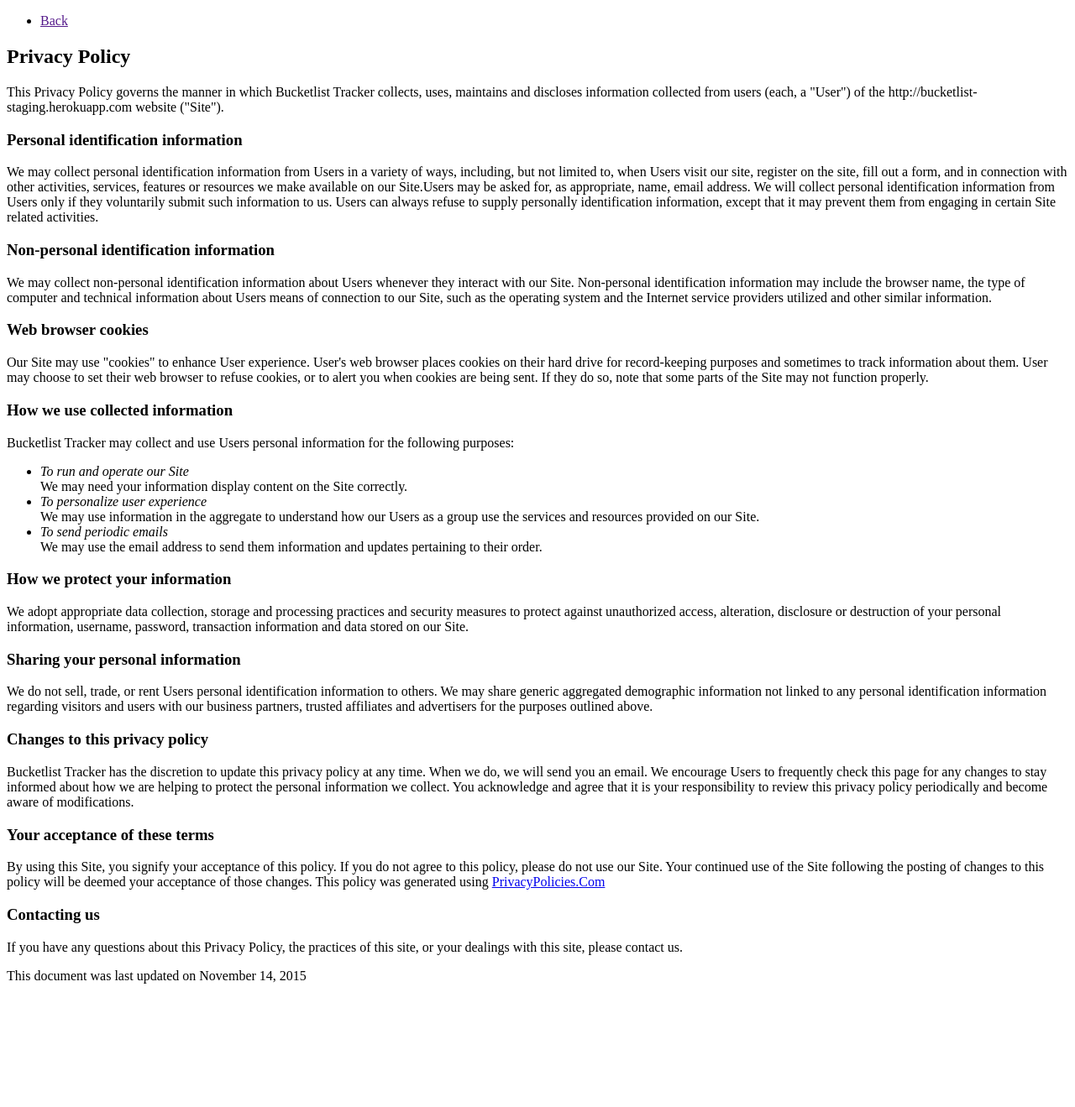
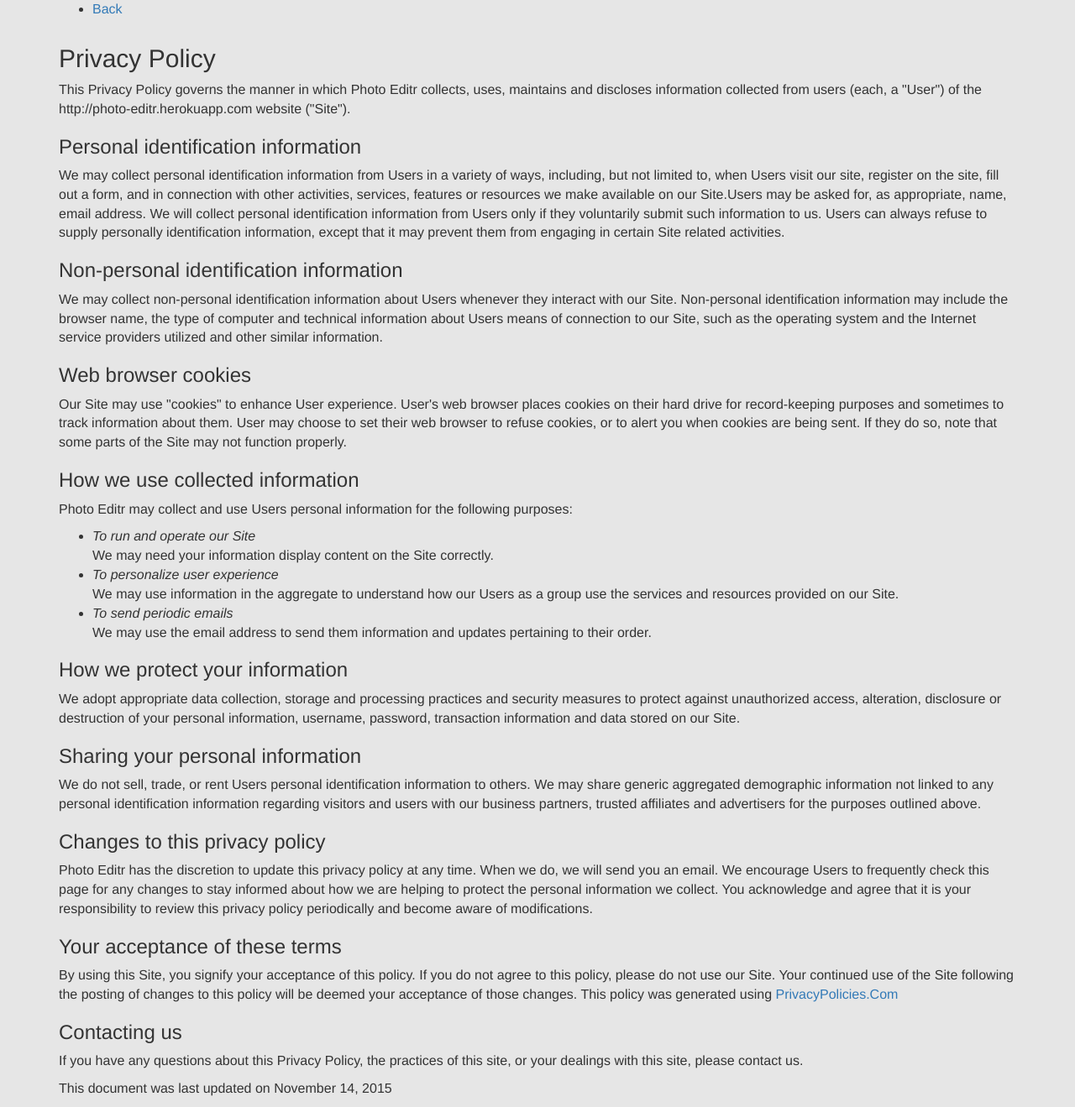
Before and after one commit to andela-osule/photo-editing-application, a Django app: template photo_editor/app/templates/app/privacy.html in a window 1280 px wide. Shown: the whole page at 84% size. Before the commit the page ends 1172 px from the top, so only its background shows below. Run offline with Django 3.2, Linux system fonts and the light colour scheme; the template is opened without the code that fills it, so the values that code supplies are empty; some libraries are stand-ins or nearby versions.

Commit message:
(chore) update privacy

```diff
--- a/photo_editor/app/templates/app/privacy.html
+++ b/photo_editor/app/templates/app/privacy.html
@@ -1,10 +1,7 @@
-<!DOCTYPE html>
-<html lang="en">
-<head>
-    <meta charset="UTF-8">
-    <title>Photo Editr \ Privacy Policy</title>
-</head>
+{% load static %}
+{% include 'app/header.html' with title='Privacy' %}
 <body>
+    <div class="container">
     <nav>
         <ul>
             <li><a href="{{ request.referer }}">Back</a></li>
@@ -14,7 +11,7 @@
         <div class="row">
             <div class="col-sm-12">
                 <h2>Privacy Policy</h2>
-                <p>This Privacy Policy governs the manner in which Bucketlist Tracker collects, uses, maintains and discloses information collected from users (each, a "User") of the http://bucketlist-staging.herokuapp.com website ("Site").</p>
+                <p>This Privacy Policy governs the manner in which Photo Editr collects, uses, maintains and discloses information collected from users (each, a "User") of the http://photo-editr.herokuapp.com website ("Site").</p>
 
                 <h3>Personal identification information</h3>
                 <p>We may collect personal identification information from Users in a variety of ways, including, but not limited to, when Users visit our site, register on the site, fill out a form, and in connection with other activities, services, features or resources we make available on our Site.Users may be asked for, as appropriate, name, email address. We will collect personal identification information from Users only if they voluntarily submit such information to us. Users can always refuse to supply personally identification information, except that it may prevent them from engaging in certain Site related activities.</p>
@@ -26,7 +23,7 @@
                 <p>Our Site may use "cookies" to enhance User experience. User's web browser places cookies on their hard drive for record-keeping purposes and sometimes to track information about them. User may choose to set their web browser to refuse cookies, or to alert you when cookies are being sent. If they do so, note that some parts of the Site may not function properly.</p>
 
                 <h3>How we use collected information</h3>
-                <p>Bucketlist Tracker may collect and use Users personal information for the following purposes:</p>
+                <p>Photo Editr may collect and use Users personal information for the following purposes:</p>
                 <ul>
                   <li>
                     <i>To run and operate our Site</i><br/>
@@ -49,7 +46,7 @@
                 <p>We do not sell, trade, or rent Users personal identification information to others. We may share generic aggregated demographic information not linked to any personal identification information regarding visitors and users with our business partners, trusted affiliates and advertisers for the purposes outlined above. </p>
 
                 <h3>Changes to this privacy policy</h3>
-                <p>Bucketlist Tracker has the discretion to update this privacy policy at any time. When we do, we will send you an email. We encourage Users to frequently check this page for any changes to stay informed about how we are helping to protect the personal information we collect. You acknowledge and agree that it is your responsibility to review this privacy policy periodically and become aware of modifications.</p>
+                <p>Photo Editr has the discretion to update this privacy policy at any time. When we do, we will send you an email. We encourage Users to frequently check this page for any changes to stay informed about how we are helping to protect the personal information we collect. You acknowledge and agree that it is your responsibility to review this privacy policy periodically and become aware of modifications.</p>
 
                 <h3>Your acceptance of these terms</h3>
                 <p>By using this Site, you signify your acceptance of this policy. If you do not agree to this policy, please do not use our Site. Your continued use of the Site following the posting of changes to this policy will be deemed your acceptance of those changes. This policy was generated using <a href="http://privacypolicies.com" target="_blank">PrivacyPolicies.Com</a></p>
@@ -61,5 +58,6 @@
             </div>
         </div>
     </section>
+    </div>
 </body>
 </html>
```
